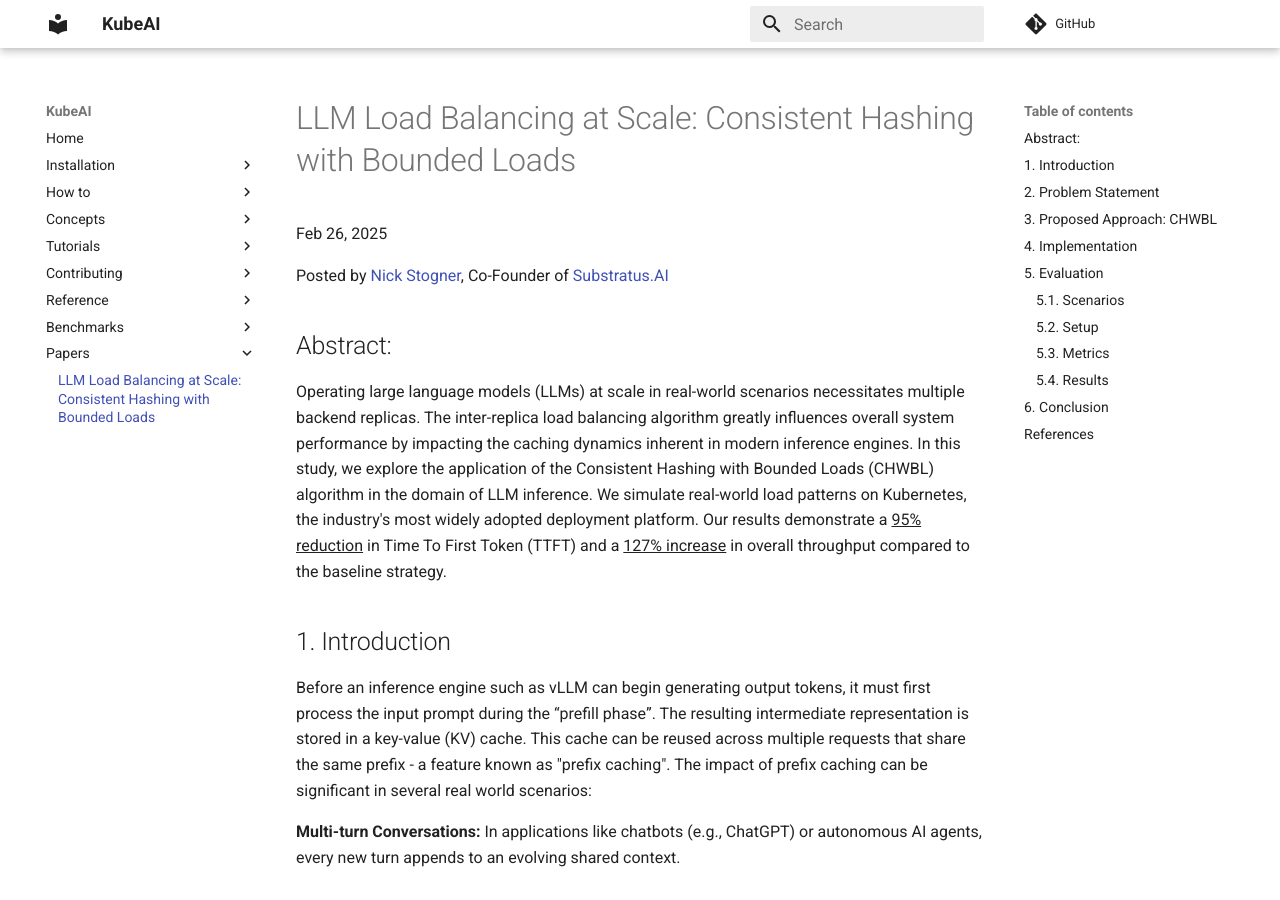
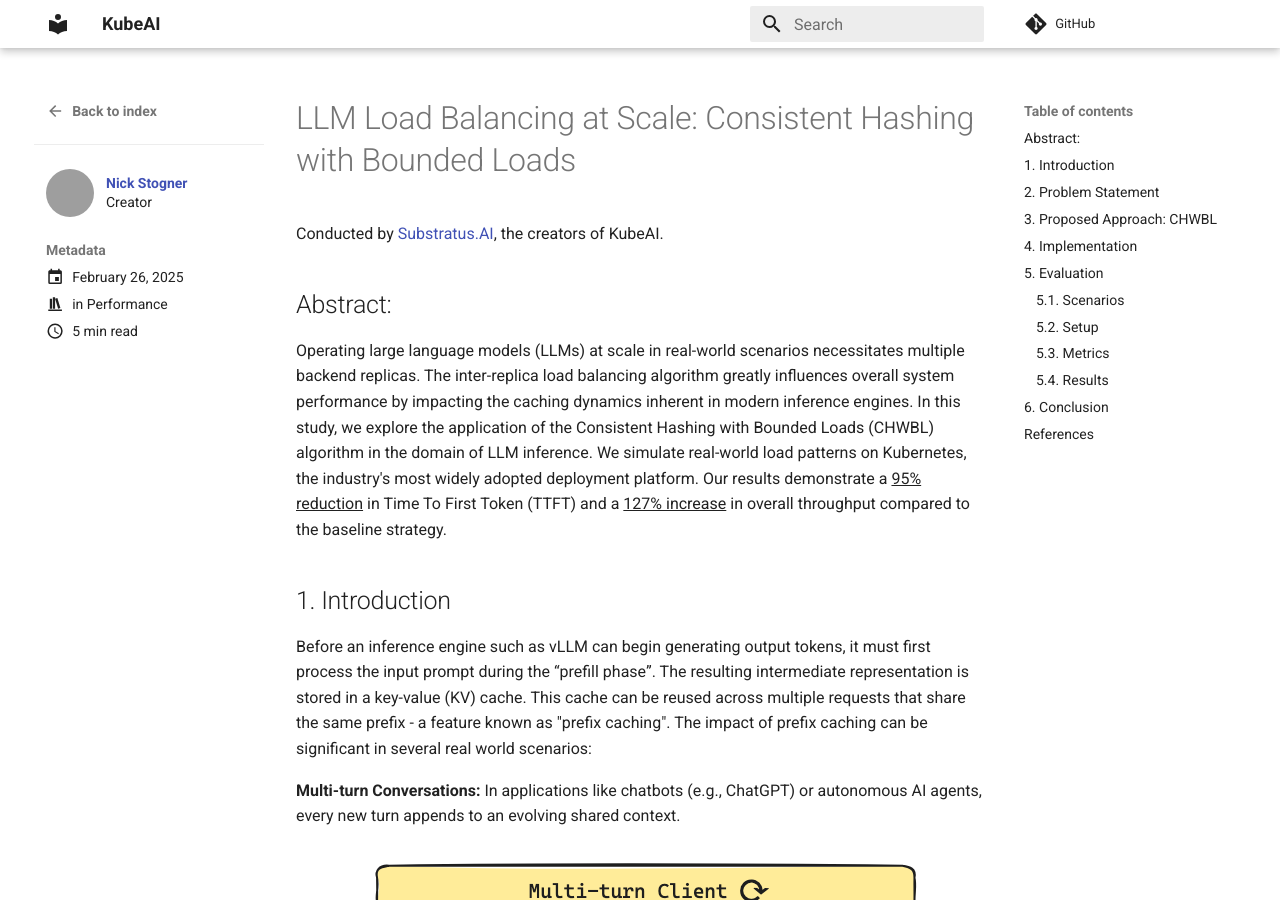
Before and after one commit to substratusai/kubeai, an MkDocs documentation site: the page built from docs/blog/posts/llm-load-balancing-at-scale-chwbl.md, in a window 1280 px wide and 900 px high. Built offline with MkDocs 1.6.1 and Material for MkDocs 9.7.7, drawn with Linux system fonts in a browser that asks for light colours; comment, search, counter and statistics services are not loaded; grey boxes are pictures that could not be loaded.

Commit message:
Add blog, shift papers/ into posts

```diff
--- a/docs/papers/llm-load-balancing-at-scale-chwbl.md
+++ b/docs/blog/posts/llm-load-balancing-at-scale-chwbl.md
@@ -1,8 +1,14 @@
+---
+date: 2025-02-26
+authors: [nstogner]
+description: Using the CHWBL algorithm results in a 95% reduction in TTFT, 127% increase in throughput.
+categories:
+  - Performance
+slug: llm-load-balancing-at-scale-chwbl
+---
 # LLM Load Balancing at Scale: Consistent Hashing with Bounded Loads
 
-Feb 26, 2025
-
-Posted by [Nick Stogner](https://www.linkedin.com/in/nstogner/), Co-Founder of [Substratus.AI](https://www.substratus.ai/)
+Conducted by [Substratus.AI](https://www.substratus.ai/), the creators of KubeAI.
 
 ## Abstract:
 
@@ -14,16 +20,16 @@ Before an inference engine such as vLLM can begin generating output tokens, it m
 
 **Multi-turn Conversations:** In applications like chatbots (e.g., ChatGPT) or autonomous AI agents, every new turn appends to an evolving shared context.
 
-![Multi-turn conversation diagram](../diagrams/multi-turn-clients.excalidraw.png)
+![Multi-turn conversation diagram](../../diagrams/multi-turn-clients.excalidraw.png)
 
 **Multi-threaded Requests with Shared Context:**
 Scenarios that involve multiple queries against a single long document are particularly sensitive to the efficiency of prefix caching. When requests are executed concurrently, even slight improvements in cache hit rates can lead to substantial reductions in end-to-end latency.
 
-![Multi-threaded shared context diagram](../diagrams/multi-threaded-shared-context.excalidraw.png)
+![Multi-threaded shared context diagram](../../diagrams/multi-threaded-shared-context.excalidraw.png)
 
 The conventional random routing strategy provided by Kubernetes often results in suboptimal cache utilization, leading to frequent cache evictions and degraded performance.
 
-![Random vs consistent routing](../diagrams/random-vs-consistent-hash.excalidraw.png)
+![Random vs consistent routing](../../diagrams/random-vs-consistent-hash.excalidraw.png)
 
 ## 2. Problem Statement
 
@@ -41,7 +47,7 @@ The Consistent Hashing with Bounded Loads (CHWBL) algorithm inherently addresses
 
 The CHWBL algorithm extends traditional consistent hashing by incorporating load bounds, ensuring that no individual replica receives more than its fair share of requests. This approach not only preserves cache affinity but also prevents the overloading of any single server, thereby optimizing overall system performance.
 
-![CHWBL algorithm diagram](../diagrams/chwbl.excalidraw.png)
+![CHWBL algorithm diagram](../../diagrams/chwbl.excalidraw.png)
 
 ## 4. Implementation
 
@@ -103,11 +109,11 @@ The benchmark showed that the PrefixHash strategy resulted in significant improv
 
 **TTFT:** The PrefixHash strategy resulted in a <u>95% reduction in Time to First Token</u> compared to the built-in Kubernetes strategy when the system was operating at 1200 concurrent threads (150 threads per replica).
 
-![Mean TTFT Barchart](../graphs/ttft-benchmark.png)
+![Mean TTFT Barchart](../../graphs/ttft-benchmark.png)
 
 **Throughput:** The PrefixHash strategy resulted in a <u>127% increase in throughput</u> compared to the built-in Kubernetes strategy when the system was operating at 1200 concurrent threads (150 threads per replica).
 
-![Mean TPS barchart](../graphs/throughput-benchmark.png)
+![Mean TPS barchart](../../graphs/throughput-benchmark.png)
 
 ## 6. Conclusion
 
--- a/docs/requirements.txt
+++ b/docs/requirements.txt
@@ -1,3 +1,4 @@
 mkdocs
 mkdocs-material
 mkdocs-awesome-pages-plugin
+mkdocs-material[imaging]
--- a/mkdocs.yml
+++ b/mkdocs.yml
@@ -20,6 +20,8 @@ nav:
 plugins:
     - search
     - awesome-pages
+    - blog
+    - social
 markdown_extensions:
   # Python Markdown
   - abbr
```
Also changed, not shown: docs/README.md (+1 -1 lines), docs/blog/.authors.yml (added, +11 -0 lines), docs/blog/index.md (added, +1 -0 lines).
